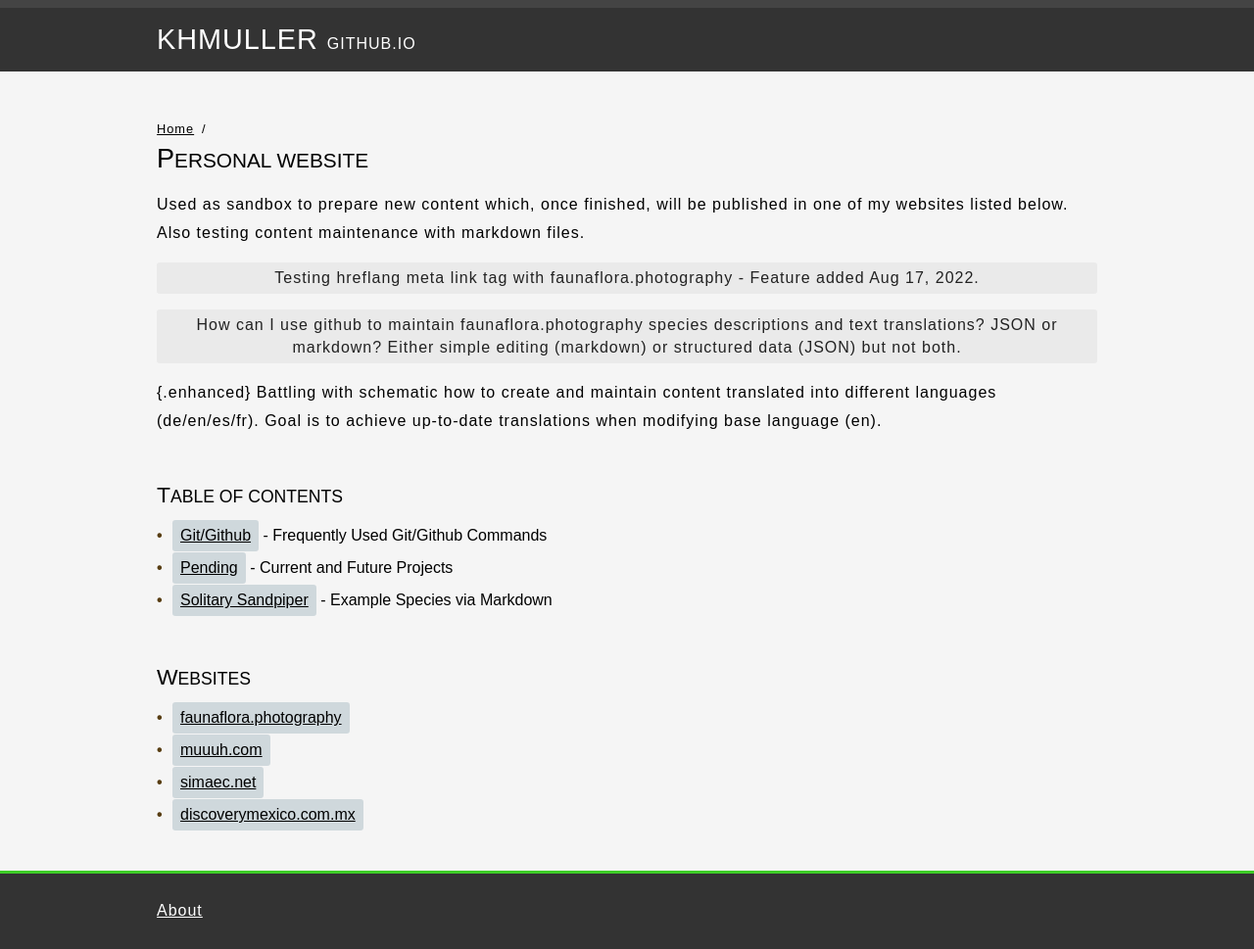
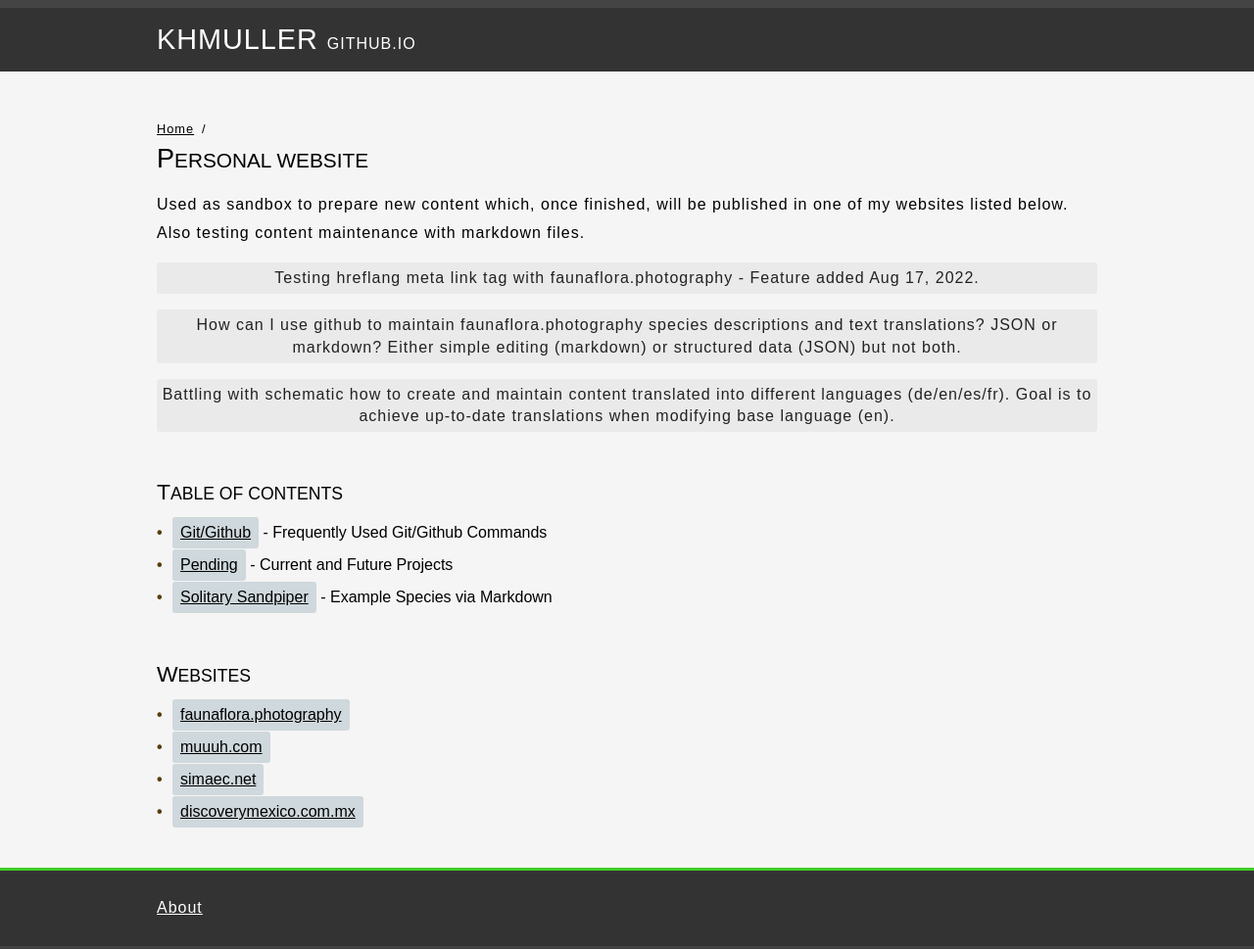
Before and after one commit to KHMuller/khmuller.github.io, a Jekyll site: the page built from index.md, in a window 1280 px wide. Shown: the whole page at 98% size. Built offline with Jekyll 4.4.1, drawn with Linux system fonts in a browser that asks for light colours.

Commit message:
Update index.md

```diff
--- a/index.md
+++ b/index.md
@@ -15,7 +15,7 @@ Testing hreflang meta link tag with faunaflora.photography - Feature added Aug 1
 {:.enhanced}
 How can I use github to maintain faunaflora.photography species descriptions and text translations? JSON or markdown? Either simple editing (markdown) or structured data (JSON) but not both.
 
-{.enhanced}
+{:.enhanced}
 Battling with schematic how to create and maintain content translated into different languages (de/en/es/fr). Goal is to achieve up-to-date translations when modifying base language (en).
 
 ### Table of Contents
```
